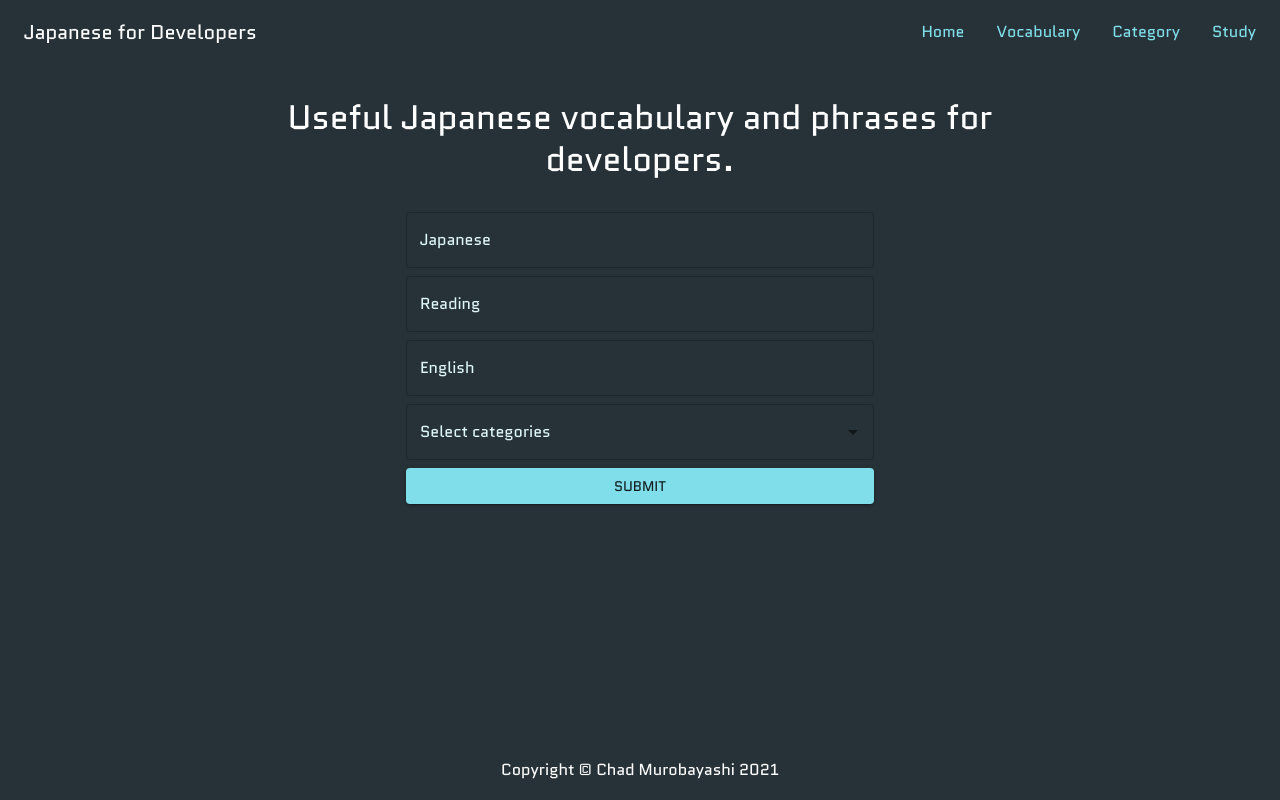
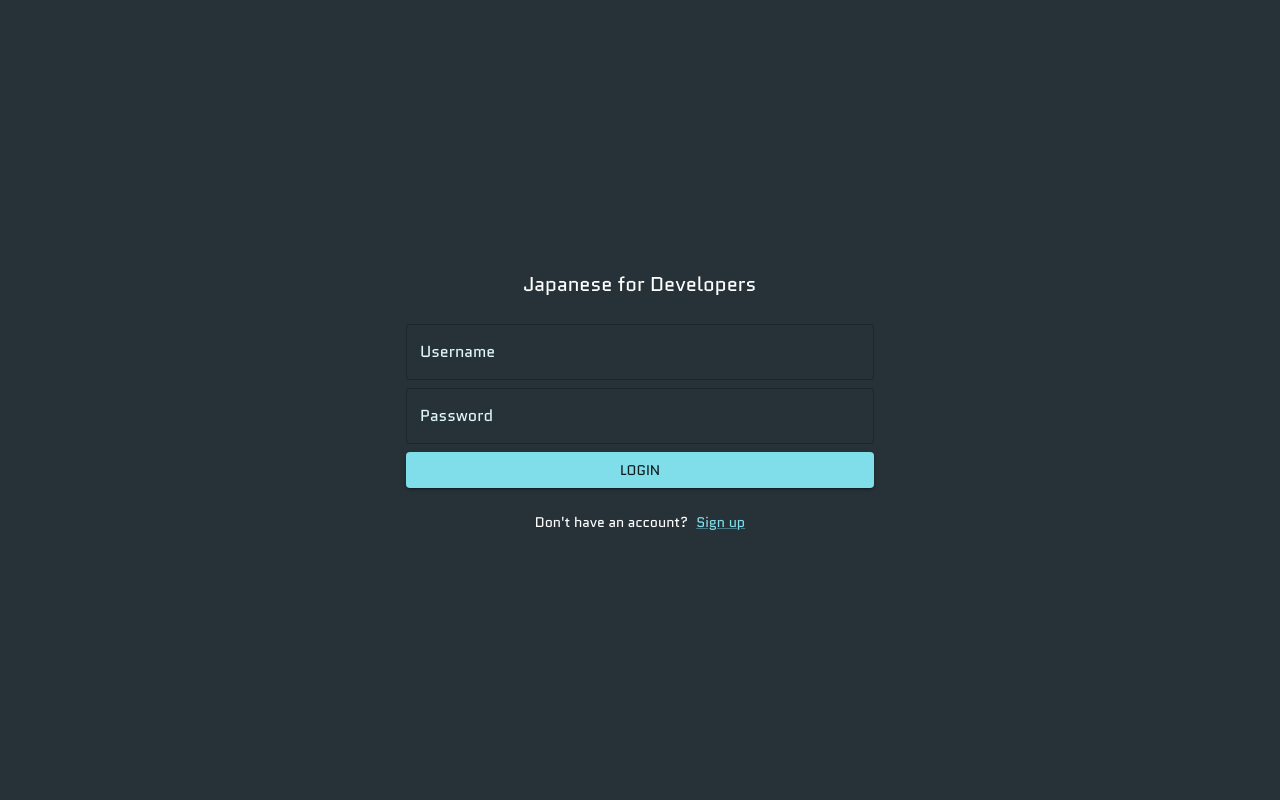
Before and after one commit to chadmuro/japanese-ui, a React (Create React App) app: page /#/ in a window 1280 px wide. Built offline with nearby package versions, Linux system fonts and the light colour scheme; no server answers.

Commit message:
add login page

```diff
--- a/src/App.tsx
+++ b/src/App.tsx
@@ -1,4 +1,5 @@
 import { HashRouter as Router, Switch, Route } from 'react-router-dom';
+import Login from './pages/Login';
 import Home from './pages/Home';
 import Vocabulary from './pages/Vocabulary';
 import VocabularyDetails from './pages/VocabularyDetails';
@@ -15,7 +16,8 @@ function App() {
         <Route path="/category" component={Category} />
         <Route path="/vocabulary/:id" component={VocabularyDetails} />
         <Route path="/vocabulary" component={Vocabulary} />
-        <Route path="/" component={Home} />
+        <Route path="/create" component={Home} />
+        <Route path="/" component={Login} />
       </Switch>
     </Router>
   );
--- a/src/components/Layout/Header.tsx
+++ b/src/components/Layout/Header.tsx
@@ -41,10 +41,10 @@ const Header = () => {
         <Box component="nav">
           <Link
             underline="hover"
-            onClick={() => history.push('/')}
+            onClick={() => history.push('/create')}
             sx={{ cursor: 'pointer', pr: 4 }}
           >
-            Home
+            Create
           </Link>
           <Link
             underline="hover"
--- /dev/null
+++ b/src/components/forms/Auth/LoginForm.tsx
@@ -0,0 +1,96 @@
+import { Controller, SubmitHandler, useForm } from 'react-hook-form';
+import Typography from '@mui/material/Typography';
+import Button from '@mui/material/Button';
+import TextField from '@mui/material/TextField';
+import Link from '@mui/material/Link';
+import { FormWrapper } from '../FormWrapper';
+
+interface LoginFormValues {
+  username: string;
+  password: string;
+}
+
+interface LoginFormProps {
+  page: 'login' | 'signup';
+  setPage: React.Dispatch<React.SetStateAction<'login' | 'signup'>>;
+}
+
+const LoginForm = ({ page, setPage }: LoginFormProps) => {
+  const { handleSubmit, control, reset } = useForm();
+
+  const onSubmit: SubmitHandler<LoginFormValues> = data => {
+    console.log(data);
+  };
+
+  return (
+    <>
+      <FormWrapper onSubmit={handleSubmit(onSubmit)}>
+        <Typography
+          component="h1"
+          variant="h6"
+          sx={{ cursor: 'pointer', width: 'fit-content', mb: 3 }}
+        >
+          Japanese for Developers
+        </Typography>
+        <Controller
+          name="username"
+          control={control}
+          render={({ field: { onChange, value }, fieldState: { error } }) => (
+            <TextField
+              fullWidth
+              variant="outlined"
+              label="Username"
+              value={value}
+              onChange={onChange}
+              error={!!error}
+              helperText={error ? error.message : null}
+              sx={{ mb: 1 }}
+            />
+          )}
+          rules={{ required: 'Username is required' }}
+        />
+        <Controller
+          name="password"
+          control={control}
+          render={({ field: { onChange, value }, fieldState: { error } }) => (
+            <TextField
+              fullWidth
+              variant="outlined"
+              label="Password"
+              type="password"
+              value={value}
+              onChange={onChange}
+              error={!!error}
+              helperText={error ? error.message : null}
+              sx={{ mb: 1 }}
+            />
+          )}
+          rules={{ required: 'Password is required' }}
+        />
+        <Button
+          fullWidth
+          type="submit"
+          color="primary"
+          variant="contained"
+          // disabled={posting}
+        >
+          {page === 'login' ? 'Login' : 'Sign up'}
+        </Button>
+      </FormWrapper>
+      <Typography component="p" variant="body2" sx={{ mt: 3 }}>
+        {page === 'login'
+          ? "Don't have an account?"
+          : 'Already have an account?'}
+        <Link
+          component="span"
+          variant="body2"
+          sx={{ cursor: 'pointer', ml: 1 }}
+          onClick={() => setPage(page === 'login' ? 'signup' : 'login')}
+        >
+          {page === 'login' ? 'Sign up' : 'Login'}
+        </Link>
+      </Typography>
+    </>
+  );
+};
+export default LoginForm;
--- /dev/null
+++ b/src/pages/Login.tsx
@@ -0,0 +1,27 @@
+import { useState } from 'react';
+import Box from '@mui/material/Box';
+import CssBaseline from '@mui/material/CssBaseline';
+import LoginForm from '../components/forms/Auth/LoginForm';
+
+const Login = () => {
+  const [page, setPage] = useState<'login' | 'signup'>('login');
+  return (
+    <Box
+      sx={{
+        display: 'flex',
+        flexDirection: 'column',
+        alignItems: 'center',
+        justifyContent: 'center',
+        minHeight: '100vh',
+        width: '100%',
+        backgroundColor: 'background.paper',
+        color: 'common.white',
+      }}
+    >
+      <CssBaseline />
+      <LoginForm page={page} setPage={setPage} />
+    </Box>
+  );
+};
+
+export default Login;
```
